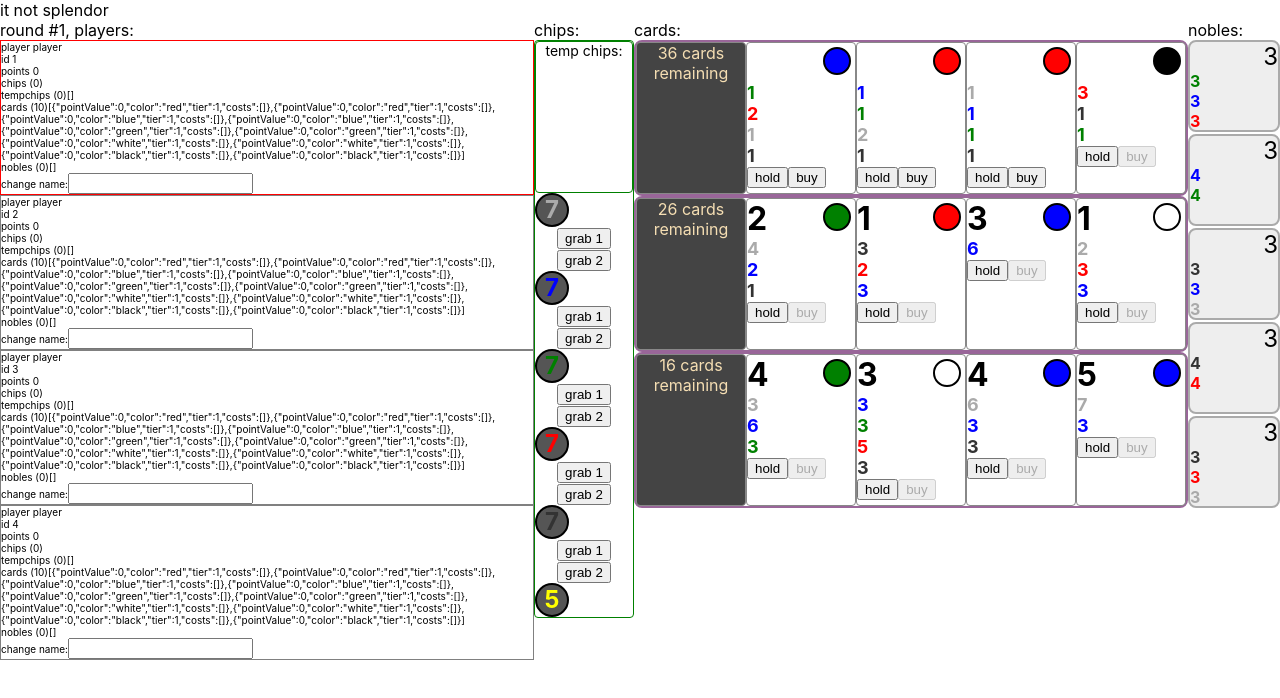
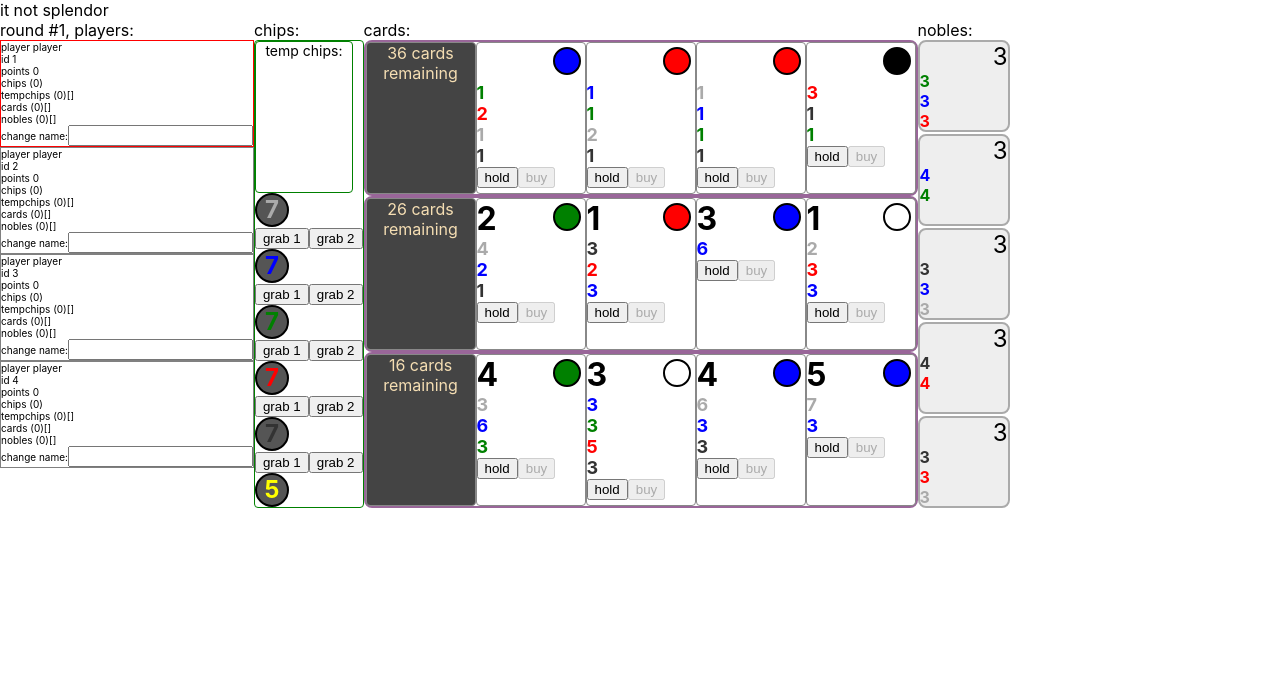
Before and after one commit to jmenter/splendr, a React (Create React App) app: page / in a window 1280 px wide. Shown: the top 698 px of the page. Built offline with nearby package versions, Linux system fonts and the light colour scheme.

Commit message:
add some basic tests for checking cards values

```diff
--- a/src/game/game.ts
+++ b/src/game/game.ts
@@ -26,6 +26,7 @@ export default class SplendorGame {
     this.initializeChips(numberOfPlayers === 4 ? 7 : numberOfPlayers + 2);
     this.initializeCards();
     this.initializeNobles(numberOfPlayers + 1);
+    this.runCardTests();
   }
 
   private initializePlayers(amount: number) {
@@ -179,4 +180,27 @@ export default class SplendorGame {
       this.currentPlayerIndex = 0;
     }
   }
+
+  private runTestsForCards(cards: Card[], tierLabel: string) {
+    const totalPoints = cards
+      .map((card) => card.pointValue)
+      .reduce((p, c) => p + c);
+    console.log(`tier ${tierLabel} points: ${totalPoints}`);
+    console.log("cards of color:");
+    AllCardColors.forEach((cardColor) => {
+      const cardsOfColor = cards.filter((card) => card.color === cardColor);
+      const costsOfColor = cards
+        .flatMap((card) => card.costs)
+        .filter((cardCost) => cardCost.color === cardColor)
+        .map((cardCost) => cardCost.amount)
+        .reduce((p, c) => p + c);
+      console.log(`${cardsOfColor.length} cards for ${cardColor}`);
+      console.log(`tier ${tierLabel} costs for ${cardColor}: ${costsOfColor}`);
+    });
+  }
+  private runCardTests() {
+    this.runTestsForCards(tier1Cards, "1");
+    this.runTestsForCards(tier2Cards, "2");
+    this.runTestsForCards(tier3Cards, "3");
+  }
 }
--- a/src/game/player.ts
+++ b/src/game/player.ts
@@ -3,20 +3,19 @@ import { Card } from "./card";
 import { observable, computed, action } from "mobx";
 import { Noble, CardRequirement } from "./noble";
 
-const fakeTableau: Card[] = [
-  { pointValue: 0, color: "red", tier: 1, costs: [] },
-  { pointValue: 0, color: "red", tier: 1, costs: [] },
-  { pointValue: 0, color: "blue", tier: 1, costs: [] },
-  { pointValue: 0, color: "blue", tier: 1, costs: [] },
-  { pointValue: 0, color: "green", tier: 1, costs: [] },
-  { pointValue: 0, color: "green", tier: 1, costs: [] },
-  { pointValue: 0, color: "white", tier: 1, costs: [] },
-  { pointValue: 0, color: "white", tier: 1, costs: [] },
-  { pointValue: 0, color: "black", tier: 1, costs: [] },
-  { pointValue: 0, color: "black", tier: 1, costs: [] },
-]
+// const fakeTableau: Card[] = [
+//   { pointValue: 0, color: "red", tier: 1, costs: [] },
+//   { pointValue: 0, color: "red", tier: 1, costs: [] },
+//   { pointValue: 0, color: "blue", tier: 1, costs: [] },
+//   { pointValue: 0, color: "blue", tier: 1, costs: [] },
+//   { pointValue: 0, color: "green", tier: 1, costs: [] },
+//   { pointValue: 0, color: "green", tier: 1, costs: [] },
+//   { pointValue: 0, color: "white", tier: 1, costs: [] },
+//   { pointValue: 0, color: "white", tier: 1, costs: [] },
+//   { pointValue: 0, color: "black", tier: 1, costs: [] },
+//   { pointValue: 0, color: "black", tier: 1, costs: [] },
+// ];
 export default class Player {
-
   id: number;
   @observable name: string;
   @observable chips = new Map<ChipColor, number>();
@@ -29,7 +28,7 @@ export default class Player {
   constructor(id: number, name: string) {
     this.id = id;
     this.name = name;
-    fakeTableau.forEach(card => this.tableau.push(card))
+    // fakeTableau.forEach(card => this.tableau.push(card))
   }
 
   public costReductionFor(chipColor: ChipColor): number {
@@ -57,14 +56,19 @@ export default class Player {
   }
 
   public fulfillsRequirementsForNoble(noble: Noble): boolean {
-    const numberOfNotMetConditions = noble.cardRequirements.filter( requirement => {
-      return !this.meetsNobleRequirement(requirement)
-    })
+    const numberOfNotMetConditions = noble.cardRequirements.filter(
+      (requirement) => {
+        return !this.meetsNobleRequirement(requirement);
+      }
+    );
     return numberOfNotMetConditions.length === 0;
   }
 
-  private meetsNobleRequirement(requirement: CardRequirement):boolean {
-    return this.tableau.filter( card => card.color === requirement.color).length >= requirement.amount
+  private meetsNobleRequirement(requirement: CardRequirement): boolean {
+    return (
+      this.tableau.filter((card) => card.color === requirement.color).length >=
+      requirement.amount
+    );
   }
 
   @computed
@@ -75,9 +79,9 @@ export default class Player {
   @computed
   get totalPoints(): number {
     var cardPoints = 0;
-    this.tableau.forEach( card => cardPoints += card.pointValue)
+    this.tableau.forEach((card) => (cardPoints += card.pointValue));
     var noblesPoints = 0;
-    this.nobles.forEach( noble => noblesPoints += noble.pointValue)
+    this.nobles.forEach((noble) => (noblesPoints += noble.pointValue));
     return cardPoints + noblesPoints;
   }
 
```
